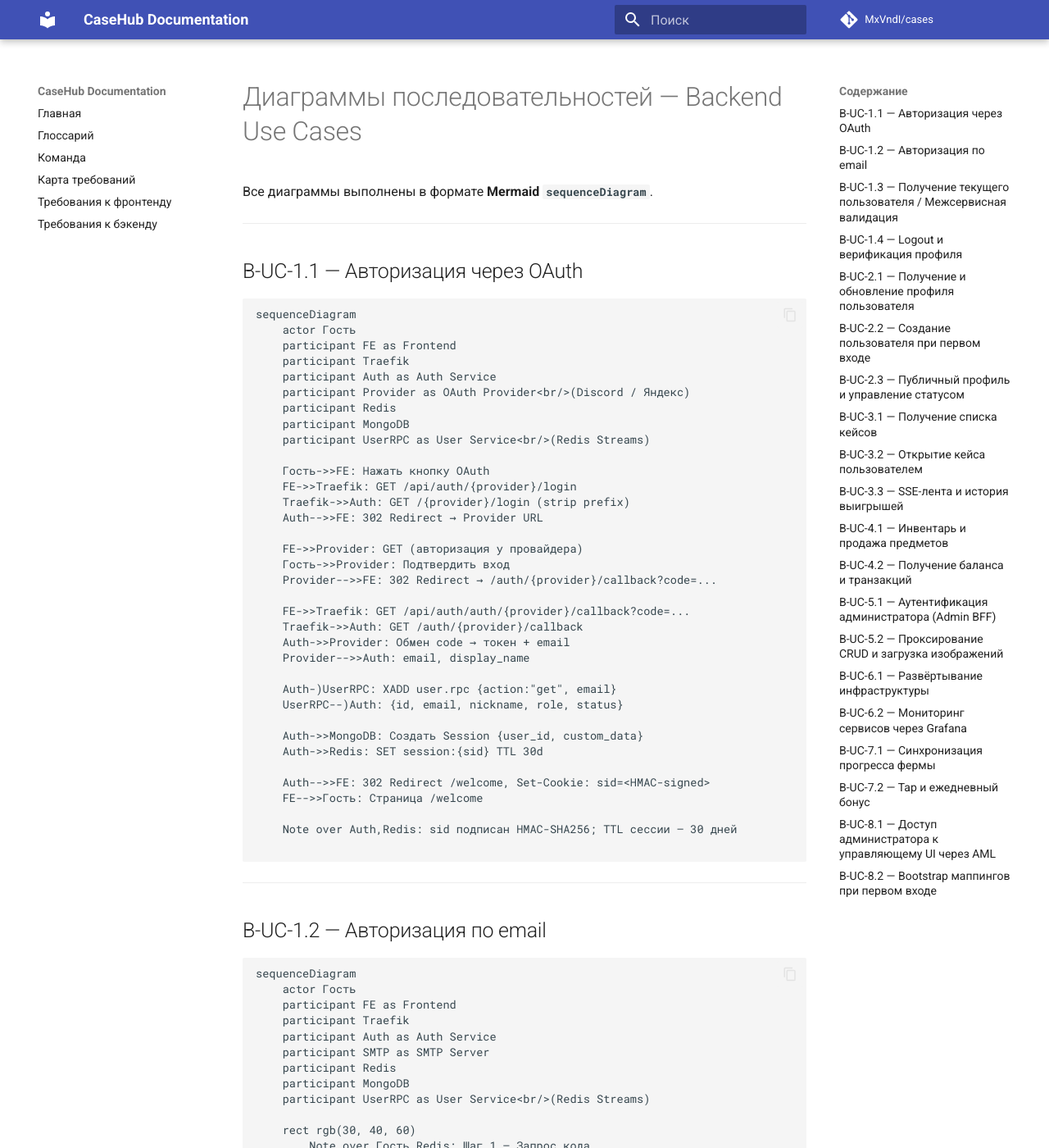
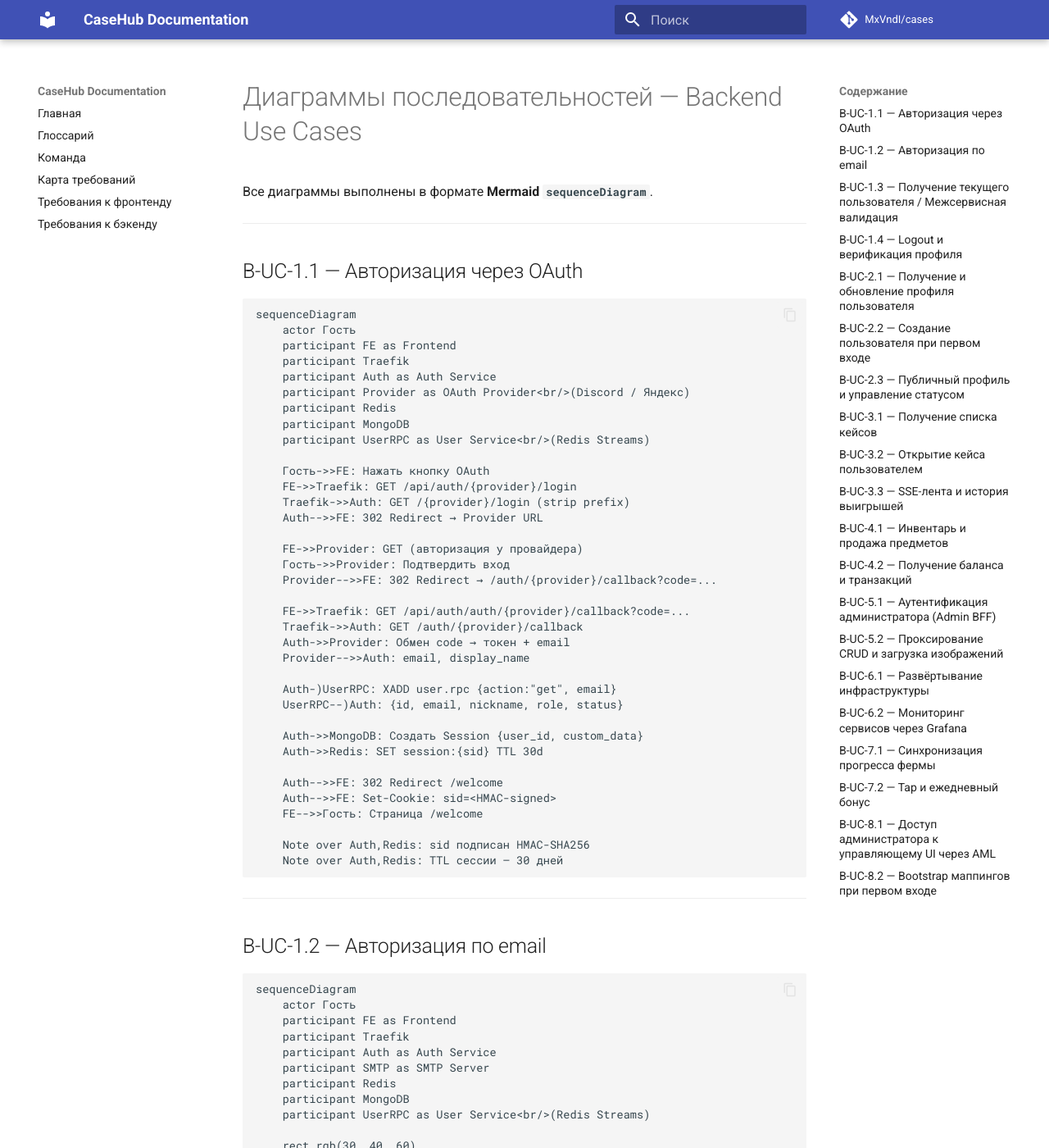
Before and after one commit to MxVndI/cases, an MkDocs documentation site: the page built from docs/backend-requirements/use-cases/sequences.md, in a window 1280 px wide and 1400 px high. Shown: the whole window at 82% size. Built offline with MkDocs 1.6.1 and Material for MkDocs 9.7.7, drawn with Linux system fonts in a browser that asks for light colours; comment, search, counter and statistics services are not loaded.

Commit message:
docs fix 5

````diff
--- a/docs/backend-requirements/use-cases/sequences.md
+++ b/docs/backend-requirements/use-cases/sequences.md
@@ -37,11 +37,12 @@ sequenceDiagram
     Auth->>MongoDB: Создать Session {user_id, custom_data}
     Auth->>Redis: SET session:{sid} TTL 30d
 
-    Auth-->>FE: 302 Redirect /welcome, Set-Cookie: sid=<HMAC-signed>
+    Auth-->>FE: 302 Redirect /welcome
+    Auth-->>FE: Set-Cookie: sid=<HMAC-signed>
     FE-->>Гость: Страница /welcome
 
-    Note over Auth,Redis: sid подписан HMAC-SHA256; TTL сессии — 30 дней
-
+    Note over Auth,Redis: sid подписан HMAC-SHA256
+    Note over Auth,Redis: TTL сессии — 30 дней
 ```
 
 ---
````
